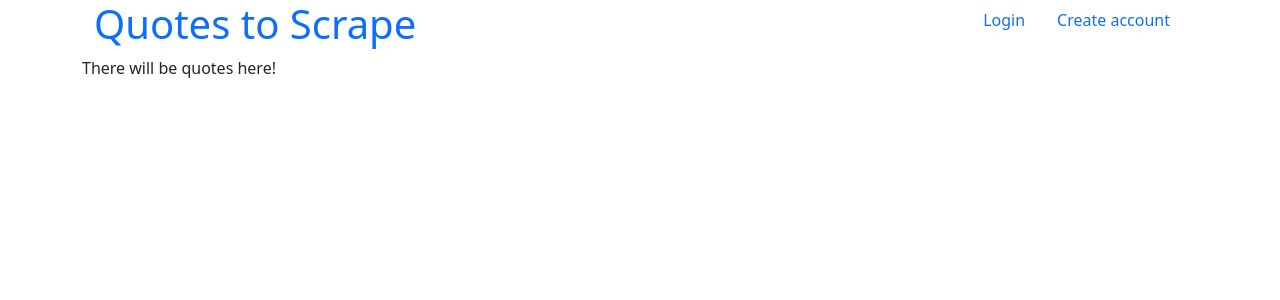
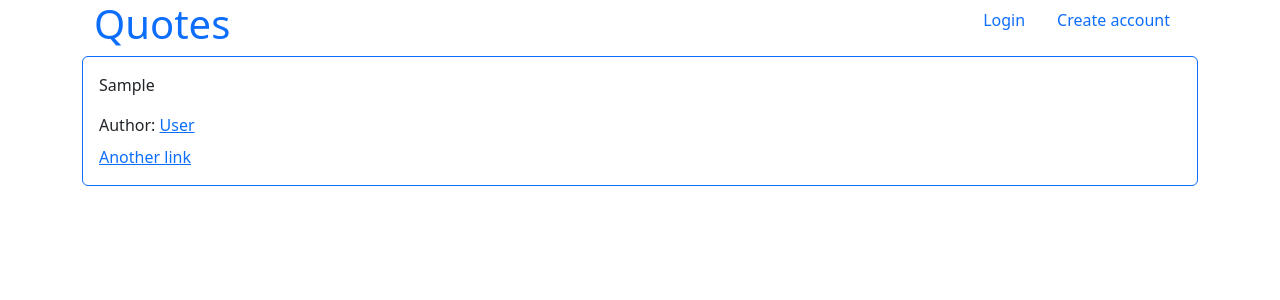
Before and after one commit to Serhix/module210, a Django app: page / in a window 1280 px wide. Shown: the top 300 px of the page. Run offline with Django 4.2, Linux system fonts and the light colour scheme; tables that the repository leaves empty hold one stand-in row (values such as "Sample post").

Commit message:
Change_model
Change model quote

```diff
--- a/quotes/quoteapp/forms.py
+++ b/quotes/quoteapp/forms.py
@@ -17,7 +17,7 @@ class AuthorForm(ModelForm):
     fullname = CharField(min_length=8, max_length=50, required=True,
                          widget=forms.TextInput(attrs={"class": "form-control", "placeholder": "Full name"}))
     born_date = DateField(required=True,
-                          widget=forms.SelectDateWidget(years=range(1930, date.today().year)))
+                          widget=forms.SelectDateWidget(years=range(1, date.today().year)))
     born_location = CharField(min_length=5, max_length=50, required=True,
                               widget=forms.TextInput(attrs={"class": "form-control", "placeholder": "Born location"}))
     description = CharField(min_length=10, max_length=5000, required=True,
--- a/quotes/quoteapp/models.py
+++ b/quotes/quoteapp/models.py
@@ -23,7 +23,7 @@ class Author(models.Model):
 
 class Quote(models.Model):
     quote = models.CharField(max_length=2500, null=False)
-    autor = models.ForeignKey(Author, on_delete=models.CASCADE)
+    author = models.ForeignKey(Author, on_delete=models.CASCADE)
     tags = models.ManyToManyField(Tag)
 
     def __str__(self):
--- a/quotes/quoteapp/templates/quoteapp/base.html
+++ b/quotes/quoteapp/templates/quoteapp/base.html
@@ -13,7 +13,7 @@
         <div class="row align-items-start">
             <div class="col-8">
                 <h1>
-                    <a href="/" style="text-decoration: none">Quotes to Scrape</a>
+                    <a href="/" style="text-decoration: none">Quotes</a>
                 </h1>
             </div>
             <div class="col-4">
--- a/quotes/quoteapp/templates/quoteapp/index.html
+++ b/quotes/quoteapp/templates/quoteapp/index.html
@@ -2,6 +2,18 @@
 
 {% block content %}
 
-There will be quotes here!
+{% for quote in quotes %}
+
+<div class="card border-primary mb-3">
+    <div class="card-body">
+        <p class="card-text"> {{ quote.quote }} </p>
+        <span> Author: <a href="#" >{{ quote.author }}</a></span>
+        <h1></h1>
+        <a href="#" >Another link</a>
+    </div>
+</div>
+
+
+{% endfor %}
 
 {% endblock %}
--- a/quotes/quoteapp/views.py
+++ b/quotes/quoteapp/views.py
@@ -1,12 +1,15 @@
 from django.shortcuts import render, redirect
 from .forms import TagForm, AuthorForm, QuoteForm
-from .models import Tag, Author
+from .models import Tag, Author, Quote
 
 # Create your views here.
 
 
 def main(request):
-    return render(request, 'quoteapp/index.html')
+    quotes = Quote.objects.all()
+    authors = Author.objects.all()
+
+    return render(request, 'quoteapp/index.html', {"quotes": quotes})
 
 
 def tag(request):
@@ -39,7 +42,6 @@ def quote(request):
 
     if request.method == 'POST':
         form = QuoteForm(request.POST)
-        print(form)
         if form.is_valid():
             new_quote = form.save(commit=False)  # Зберігаємо форму без збереження в базу даних
             new_quote.autor = Author.objects.get(fullname=request.POST['author'])
```
Also changed, not shown: quotes/quoteapp/migrations/0002_rename_autor_quote_author.py (added).
